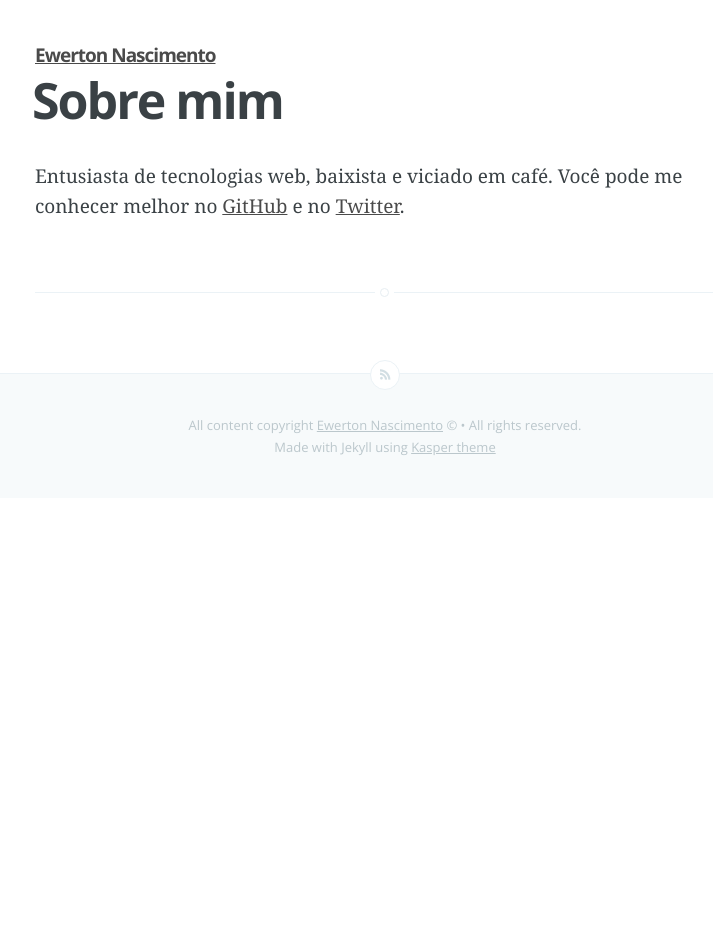
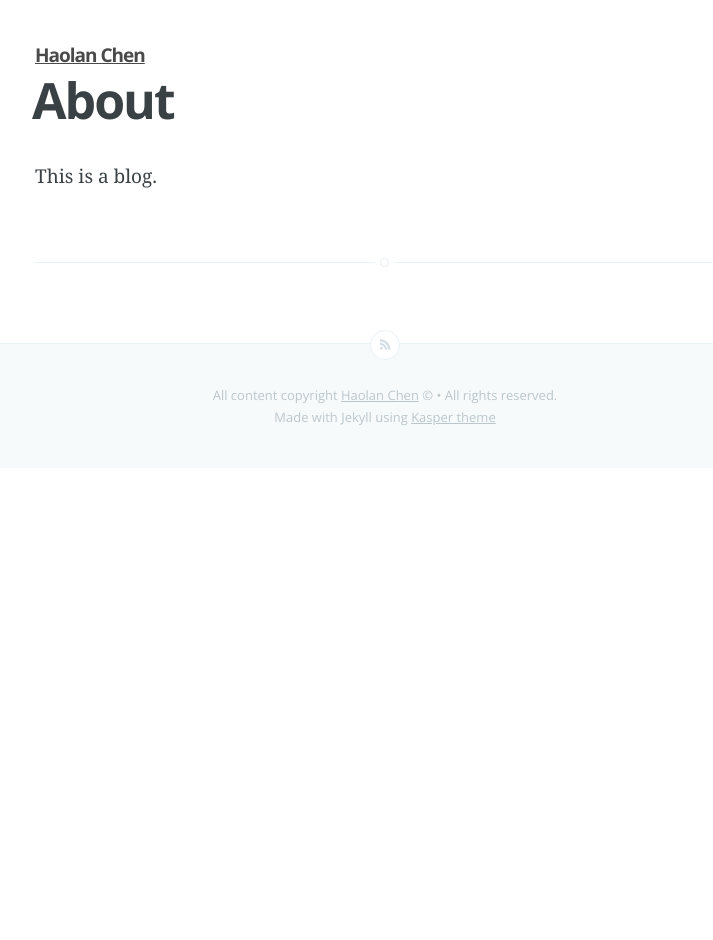
Before and after one commit to foolchan2556/foolchan2556.github.io, a Jekyll site: the page built from about.md, in a window 1280 px wide. Shown: the whole page, without its empty margins (255-968 px from the left). Built offline with Jekyll 4.4.1, drawn with Linux system fonts in a browser that asks for light colours; Markdown is read by kramdown in place of the engine named in the settings.

Commit message:
update blog

```diff
--- a/_config.yml
+++ b/_config.yml
@@ -1,11 +1,11 @@
-name: Ewerton Nascimento
+name: Haolan Chen
 description:
-meta_description: "Ewerton Nascimento"
+meta_description: "Haolan Chen"
 
 markdown: redcarpet
 pygments: true
 
-baseurl: http://ewertonorg.github.io/
+baseurl: http://foolchan2556.github.io/
 
 logo: false
 paginate: 15
@@ -13,5 +13,5 @@ permalink: /:title
 
 
 # Details for the RSS feed generator
-url:            'ewertonorg.github.io'
-author:         'Ewerton Nascimento'
+url:            'foolchan2556.github.io'
+author:         'Haolan Chen'
--- a/about.md
+++ b/about.md
@@ -1,6 +1,6 @@
 ---
 layout: page
-title: Sobre mim
+title: About
 ---
 
-Entusiasta de tecnologias web, baixista e viciado em café. Você pode me conhecer melhor no <a href="https://github.com/ewertonorg">GitHub</a> e no <a href="https://twitter.com/ewertonorg">Twitter</a>.
+This is a blog.
--- a/archives.html
+++ b/archives.html
@@ -2,7 +2,7 @@
 layout: page
 title:
 date: "05-01-2015 14:00"
-author: ewerton
+author: foolchan2556
 comments: false
 published: true
 ---
--- a/projects.html
+++ b/projects.html
@@ -16,7 +16,7 @@
 </head>
 <body>
 
-	<a href="https://github.com/ewertonorg/">
+	<a href="https://github.com/foolchan2556/">
 		<img class="github-ribbon" src="assets/images/github-ribbon.png" alt="Fork me on GitHub">
 	</a>
 
```
Also changed, not shown: _posts/2014-01-01-escrevendo-posts-com-jekyll.md (deleted, +0 -40 lines), _posts/2014-01-03-virtualenv.md (deleted, +0 -68 lines), _posts/2014-01-09-aprendendo-a-programar-de-forma-divertida.md (deleted, +0 -32 lines), _posts/2014-05-24-sublime-text-para-pythonistas.md (deleted, +0 -42 lines), _posts/2015-06-26-valar-morghulis.md (added, +8 -0 lines), params.json (+1 -1 lines).
